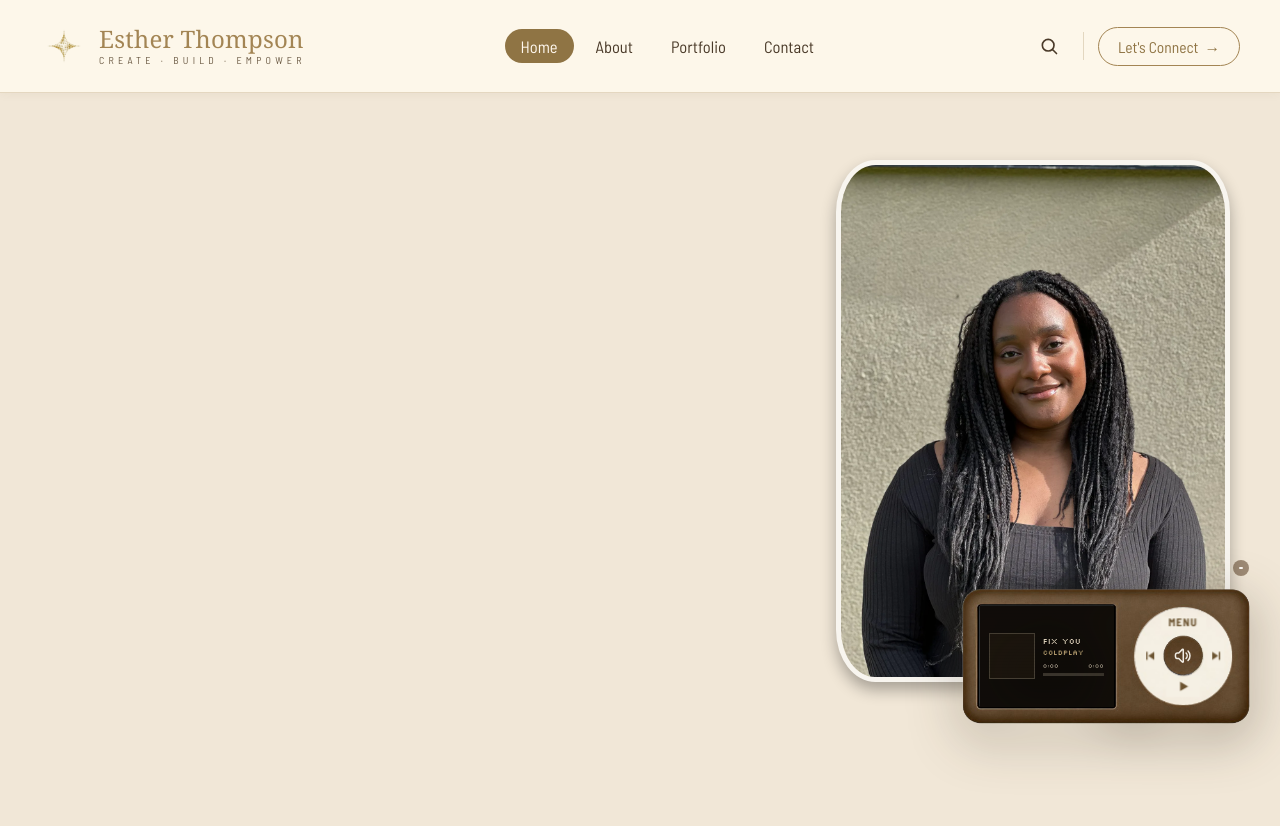
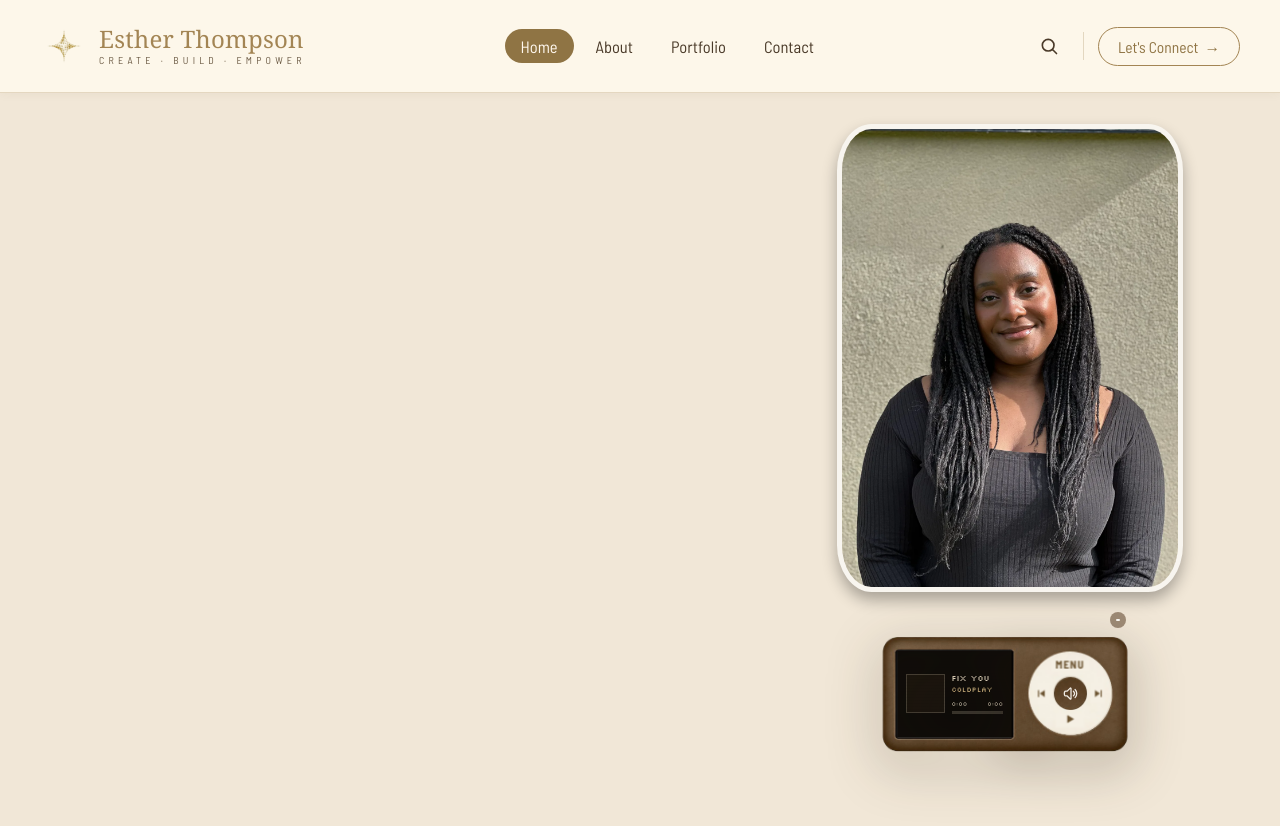
Before and after one commit to estherthompson/portfolio, a React (Vite) app in the folder main/: page / in a window 1280 px wide. Shown: the top 826 px of the page. Built offline with nearby package versions, Linux system fonts and the light colour scheme; a web font is replaced by a local one.

Commit message:
refine responsive hero music layout

```diff
--- a/main/src/components/Home/index.jsx
+++ b/main/src/components/Home/index.jsx
@@ -1,10 +1,26 @@
+import { useCallback, useRef, useState } from 'react';
 import { Link } from 'react-router-dom';
+import { motion, useReducedMotion } from 'framer-motion';
 import './index.scss';
 import ProfileImage from '../../assets/images/profile.webp';
 import Image_8 from '../../assets/images/8.webp';
 import Image_9 from '../../assets/images/9.webp';
+import MusicNav from '../MusicNav';
 
 const Home = () => {
+    const [musicMinimized, setMusicMinimized] = useState(false);
+    const [minimizedPortraitHeight, setMinimizedPortraitHeight] = useState(null);
+    const portraitImageRef = useRef(null);
+    const reduceMotion = useReducedMotion();
+    const layoutTransition = reduceMotion
+        ? { duration: 0 }
+        : { type: 'spring', stiffness: 360, damping: 34, mass: 0.75 };
+
+    const captureMinimizedPortraitHeight = useCallback(() => {
+        const height = Math.round(portraitImageRef.current?.getBoundingClientRect().height ?? 0);
+        if (height > 0) setMinimizedPortraitHeight(height);
+    }, []);
+
     const handleResumeDownload = () => {
         const link = document.createElement('a');
         link.href = '/Esther_Thompson_Resume.pdf';
@@ -21,7 +37,12 @@ const Home = () => {
                 <img src={Image_9} alt="Image_9" />
             </div>
 
-            <div className="home-page">
+            <div
+                className="home-page"
+                style={minimizedPortraitHeight
+                    ? { '--hero-card-height': `${minimizedPortraitHeight}px` }
+                    : undefined}
+            >
                 <section className="hero-card" aria-label="Introduction">
                     <span className="hero-note" aria-hidden="true">
                         Same Human
@@ -113,9 +134,27 @@ const Home = () => {
                     </ul>
                 </section>
 
-                <div className="image-container">
-                    <img src={ProfileImage} alt="Profile" width="252" height="336" />
-                </div>
+                <motion.div
+                    layout={!reduceMotion}
+                    transition={{ layout: layoutTransition }}
+                    onLayoutAnimationComplete={() => {
+                        if (musicMinimized) captureMinimizedPortraitHeight();
+                    }}
+                    className={musicMinimized ? 'portrait-stack portrait-stack--music-minimized' : 'portrait-stack'}
+                >
+                    <motion.div
+                        layout={!reduceMotion}
+                        transition={{ layout: layoutTransition }}
+                        className="image-container"
+                    >
+                        <img ref={portraitImageRef} src={ProfileImage} alt="Profile" width="252" height="336" />
+                    </motion.div>
+                    <MusicNav
+                        embedded
+                        colorScheme="brown"
+                        onMinimizedChange={setMusicMinimized}
+                    />
+                </motion.div>
             </div>
         </>
     );
--- a/main/src/components/Home/index.scss
+++ b/main/src/components/Home/index.scss
@@ -28,7 +28,7 @@
   justify-content: center;
   gap: clamp(2rem, 4vw, 5rem);
   padding: clamp(2rem, 4vh, 4.5rem) clamp(1.6rem, 5vw, 6rem);
-  padding-bottom: max(12rem, 14vh); /* clear the fixed ~104px music player */
+  padding-bottom: clamp(4rem, 6vh, 7rem);
 }
 
 /* ============================================================
@@ -50,8 +50,8 @@
 
   position: relative;
   z-index: 21;
-  flex: 1 1 560px;
-  max-width: 740px;
+  flex: 1 1 520px;
+  max-width: 680px;
 
   display: flex;
   flex-direction: column;
@@ -272,13 +272,100 @@
   color: var(--hero-muted);
 }
 
+/* Keep the desktop hero compact enough to leave room for future utilities
+   near the portrait/iPod. These are proportional reductions rather than a
+   transform, so the card's layout footprint shrinks with its content. */
+@media (min-width: 861px) {
+  .hero-card {
+    padding-block: clamp(2.4rem, 2.8vw, 3.6rem);
+  }
+
+  .hero-note {
+    top: clamp(1.9rem, 2.2vw, 2.8rem);
+    right: clamp(2.2rem, 2.6vw, 3.2rem);
+    font-size: clamp(1.55rem, 1.65vw, 2rem);
+  }
+
+  .hero-title {
+    margin-top: clamp(1.1rem, 1.4vw, 1.5rem);
+  }
+
+  .hero-title__line {
+    font-size: clamp(3.2rem, 3.9vw, 5rem);
+  }
+
+  .hero-subtitle {
+    margin-top: clamp(1.3rem, 1.5vw, 1.7rem);
+    font-size: clamp(1.55rem, 1.65vw, 1.9rem);
+  }
+
+  .hero-rule {
+    margin-top: clamp(1.4rem, 1.6vw, 1.8rem);
+  }
+
+  .hero-desc {
+    margin-top: clamp(1.3rem, 1.5vw, 1.7rem);
+    font-size: clamp(1.55rem, 1.7vw, 2rem);
+  }
+
+  .hero-actions {
+    gap: 1.2rem;
+    margin-top: clamp(2rem, 2.4vw, 2.6rem);
+  }
+
+  .hero-btn {
+    gap: 0.75rem;
+    padding: 1.2rem 2.2rem;
+    font-size: clamp(1.4rem, 1.45vw, 1.65rem);
+  }
+
+  .hero-features {
+    gap: clamp(1.3rem, 2vw, 2.4rem);
+    margin-top: clamp(2rem, 2.5vw, 2.8rem);
+  }
+
+  .hero-feature {
+    gap: 0.9rem;
+  }
+
+  .hero-feature + .hero-feature {
+    padding-left: clamp(1.3rem, 2vw, 2.4rem);
+  }
+
+  .hero-feature + .hero-feature::before {
+    height: 29px;
+  }
+
+  .hero-feature__icon {
+    width: clamp(2.2rem, 2.3vw, 2.6rem);
+    height: clamp(2.2rem, 2.3vw, 2.6rem);
+  }
+
+  .hero-feature__label {
+    font-size: clamp(1.2rem, 1.2vw, 1.4rem);
+  }
+
+  .hero-feature__value {
+    font-size: clamp(1.2rem, 1.25vw, 1.45rem);
+  }
+}
+
 /* ============================================================
-   Portrait card (unchanged)
+   Portrait and its inline music player
    ============================================================ */
-.image-container {
+.portrait-stack {
   position: relative;
   z-index: 21;
   flex: 0 1 clamp(280px, 30vw, 430px);
+  min-width: 0;
+  display: flex;
+  flex-direction: column;
+  align-items: center;
+  gap: clamp(1.4rem, 2vw, 2.4rem);
+}
+
+.image-container {
+  width: 100%;
   aspect-ratio: 3/4;
   margin: 0;
   opacity: 0;
@@ -295,6 +382,53 @@
   background-color: #f8f5ef;
   box-shadow: 0 8px 15px rgba(0, 0, 0, 0.3);
   transition: box-shadow 0.3s ease;
+}
+
+/* A minimized player becomes a small side utility, not a flex-row item that
+   reserves height beneath the portrait. */
+.portrait-stack--music-minimized .ipod-widget--embedded {
+  position: absolute;
+  right: -5.8rem;
+  bottom: 1.2rem;
+  width: 4rem;
+  z-index: 2;
+}
+
+.portrait-stack--music-minimized .ipod-mini {
+  width: 4rem;
+  border-radius: 12px;
+}
+
+.portrait-stack--music-minimized .ipod-mini__art svg {
+  width: 38%;
+  height: 38%;
+}
+
+/* Keep the card and portrait aligned at their top edges. The portrait column
+   scales with available viewport height so its inline iPod never falls below
+   the fold on shorter laptop screens. */
+@media (min-width: 861px) {
+  .home-page {
+    align-items: flex-start;
+  }
+
+  /* Fixed desktop reference height: this stays stable while only the
+     portrait/player column moves on music toggle. */
+  .hero-card {
+    height: var(--hero-card-height, 583px);
+  }
+
+  .portrait-stack:not(.portrait-stack--music-minimized) {
+    flex-basis: min(430px, calc(51dvh - 72px));
+  }
+
+  .portrait-stack--music-minimized {
+    flex-basis: clamp(280px, 30vw, 430px);
+  }
+
+  .ipod-widget--embedded {
+    width: min(76%, 300px);
+  }
 }
 
 /* ============================================================
@@ -348,10 +482,10 @@
   }
 
   .hero-card {
-    flex-basis: 500px;
+    flex-basis: 470px;
   }
 
-  .image-container {
+  .portrait-stack {
     flex-basis: clamp(230px, 32vw, 330px);
   }
 }
@@ -363,7 +497,7 @@
     min-height: auto;
     gap: clamp(2rem, 5vw, 3rem);
     padding-top: clamp(2rem, 5vh, 4rem);
-    padding-bottom: max(12rem, 16vh);
+    padding-bottom: clamp(4rem, 8vh, 6rem);
   }
 
   .hero-card {
@@ -373,16 +507,27 @@
     animation: fadeIn 0.9s ease-in 0.2s forwards;
   }
 
-  .image-container {
+  .portrait-stack {
     flex: 0 1 auto;
     width: 100%;
     max-width: 320px;
+  }
+
+  .image-container {
+    width: 100%;
     aspect-ratio: 3/4;
   }
 
   .star-container,
   .image-9-container {
     display: none;
+  }
+}
+
+@media (max-width: 480px) {
+  .portrait-stack--music-minimized .ipod-widget--embedded {
+    right: 1.2rem;
+    bottom: 1.2rem;
   }
 }
 
--- a/main/src/components/Layout/index.jsx
+++ b/main/src/components/Layout/index.jsx
@@ -23,7 +23,7 @@ const Layout = () => {
             {/* <span className='tags top-tags'>&lt;body&gt;</span> */}
             <Outlet />
         </div>
-        <MusicNav colorScheme={getColorScheme()} />
+        {location.pathname !== '/' && <MusicNav colorScheme={getColorScheme()} />}
     </div>
     )
 }
--- a/main/src/components/MusicNav/index.jsx
+++ b/main/src/components/MusicNav/index.jsx
@@ -29,7 +29,7 @@ const WHEEL_TILT = {
 };
 const WHEEL_REST = { rotateX: 0, rotateY: 0, y: 0, scale: 1 };
 
-const MusicNav = ({ colorScheme = 'brown' }) => {
+const MusicNav = ({ colorScheme = 'brown', embedded = false, onMinimizedChange }) => {
     const [currentSongIndex, setCurrentSongIndex] = useState(0);
     const [isPlaying, setIsPlaying] = useState(false);
     const [progress, setProgress] = useState(0);
@@ -202,23 +202,32 @@ const MusicNav = ({ colorScheme = 'brown' }) => {
 
     const volumePct = Math.round((isMuted ? 0 : volume) * 100);
 
+    const setPlayerMinimized = (nextMinimized) => {
+        setMinimized(nextMinimized);
+        onMinimizedChange?.(nextMinimized);
+    };
+
     return (
         <>
             <audio ref={audioRef} preload="metadata" />
 
-            <div className={`ipod-widget ${colorScheme}`}>
-                <AnimatePresence mode="wait" initial={false}>
+            <motion.div
+                layout={!reduceMotion}
+                transition={{ layout: { type: 'spring', stiffness: 360, damping: 34, mass: 0.75 } }}
+                className={`ipod-widget ${colorScheme}${embedded ? ' ipod-widget--embedded' : ''}`}
+            >
+                <AnimatePresence mode="sync" initial={false}>
                     {minimized ? (
                         <motion.button
                             key="mini"
                             type="button"
                             className="ipod-mini"
-                            onClick={() => setMinimized(false)}
+                            onClick={() => setPlayerMinimized(false)}
                             aria-label={`Expand music player — ${currentSong.title} by ${currentSong.artist}`}
-                            initial={reduceMotion ? { opacity: 0 } : { opacity: 0, scale: 0.3 }}
-                            animate={reduceMotion ? { opacity: 1 } : { opacity: 1, scale: 1 }}
-                            exit={reduceMotion ? { opacity: 0 } : { opacity: 0, scale: 0.3 }}
-                            transition={{ type: 'spring', stiffness: 420, damping: 32 }}
+                            initial={reduceMotion ? { opacity: 0 } : { opacity: 0, scale: 0.82, x: -10 }}
+                            animate={reduceMotion ? { opacity: 1 } : { opacity: 1, scale: 1, x: 0 }}
+                            exit={reduceMotion ? { opacity: 0 } : { opacity: 0, scale: 0.82, x: -10 }}
+                            transition={{ type: 'spring', stiffness: 430, damping: 34, mass: 0.65 }}
                             whileTap={reduceMotion ? undefined : { scale: 0.94 }}
                         >
                             <span className="ipod-mini__art">
@@ -230,10 +239,10 @@ const MusicNav = ({ colorScheme = 'brown' }) => {
                         <motion.div
                             key="full"
                             className="ipod"
-                            initial={reduceMotion ? { opacity: 0 } : { opacity: 0, scale: 0.3, y: 20 }}
+                            initial={reduceMotion ? { opacity: 0 } : { opacity: 0, scale: 0.9, y: 12 }}
                             animate={reduceMotion ? { opacity: 1 } : { opacity: 1, scale: 1, y: 0 }}
-                            exit={reduceMotion ? { opacity: 0 } : { opacity: 0, scale: 0.3, y: 20 }}
-                            transition={{ type: 'spring', stiffness: 380, damping: 32 }}
+                            exit={reduceMotion ? { opacity: 0 } : { opacity: 0, scale: 0.9, y: 12 }}
+                            transition={{ type: 'spring', stiffness: 360, damping: 34, mass: 0.75 }}
                         >
                             <div className="ipod__device">
                                 {/* Screen content sits BEHIND the shell; the transparent
@@ -299,7 +308,7 @@ const MusicNav = ({ colorScheme = 'brown' }) => {
                                 <motion.button
                                     type="button"
                                     className="ipod__minimize"
-                                    onClick={() => setMinimized(true)}
+                                    onClick={() => setPlayerMinimized(true)}
                                     aria-label="Minimize music player"
                                     whileTap={reduceMotion ? undefined : { scale: 0.9 }}
                                 >
@@ -414,7 +423,7 @@ const MusicNav = ({ colorScheme = 'brown' }) => {
                         </motion.div>
                     )}
                 </AnimatePresence>
-            </div>
+            </motion.div>
         </>
     );
 }
--- a/main/src/components/MusicNav/index.scss
+++ b/main/src/components/MusicNav/index.scss
@@ -24,6 +24,16 @@
   display: flex;
   justify-content: flex-end;
   font-family: 'Silkscreen', ui-monospace, 'Courier New', monospace;
+}
+
+/* On the homepage, the same player lives in the portrait column rather than
+   floating over the viewport. It is centered beneath the image in normal flow. */
+.ipod-widget--embedded {
+  position: relative;
+  right: auto;
+  bottom: auto;
+  width: min(100%, 300px);
+  flex: 0 0 auto;
 }
 
 /* ---------- Full device ---------- */
```
